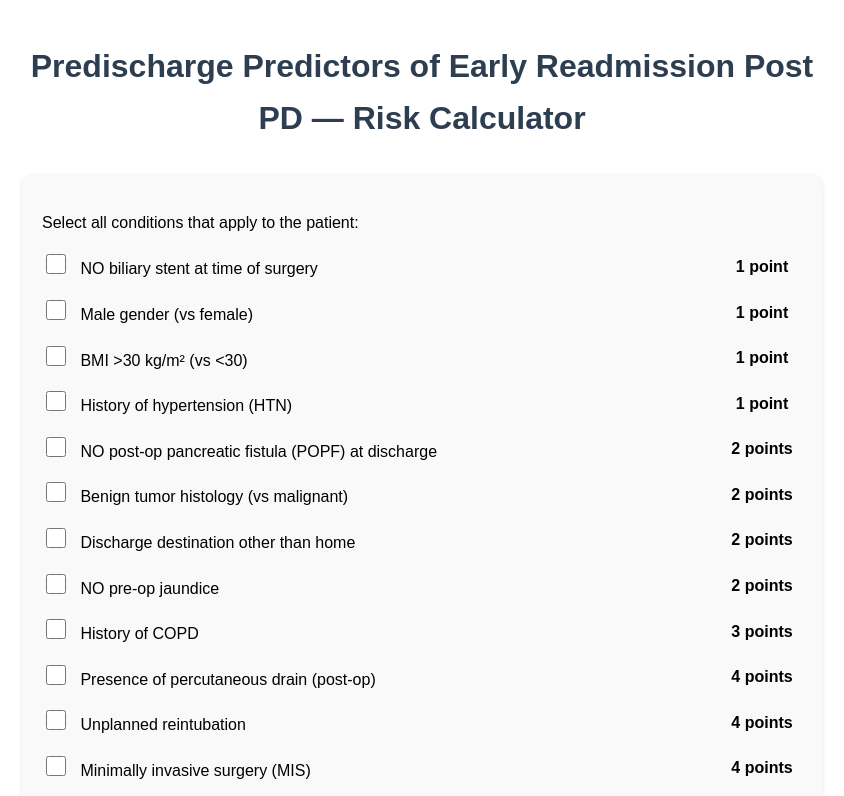
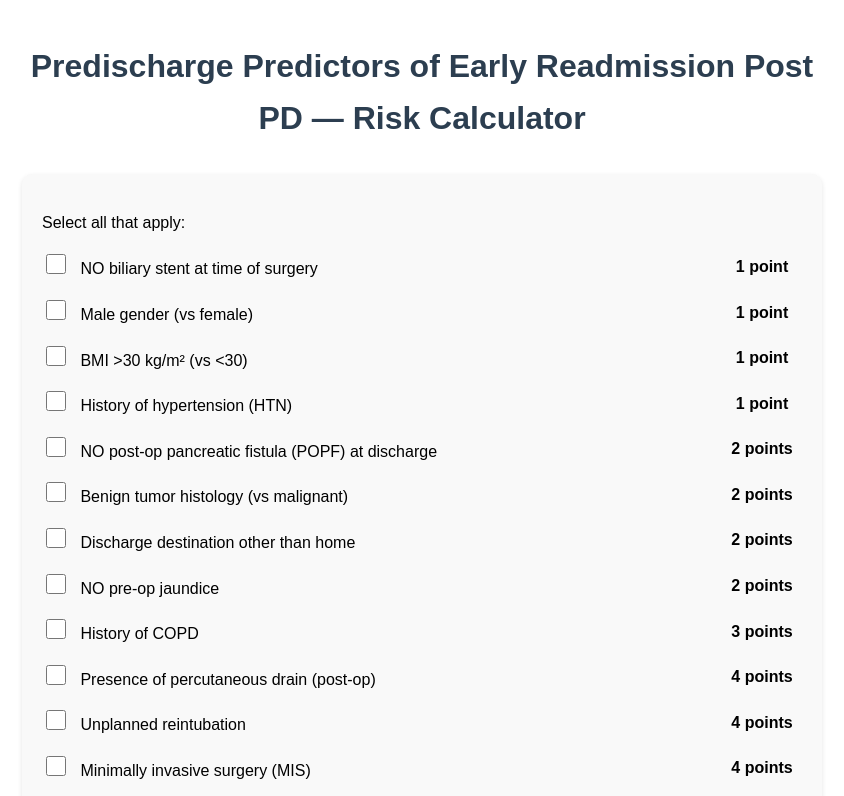
Before and after one commit to jchrispolanco/website, a plain HTML site: page index.html in a window 1280 px wide. Shown: the top 796 px of the page, without its empty margins (218-1062 px from the left). Drawn offline with Linux system fonts and the light colour scheme.

```diff
--- a/index.html
+++ b/index.html
@@ -98,7 +98,7 @@
     <h1>Predischarge Predictors of Early Readmission Post PD — Risk Calculator</h1>
 
     <div class="container">
-        <p>Select all conditions that apply to the patient:</p>
+        <p>Select all that apply:</p>
 
         <form id="risk-calculator">
             <div class="form-group">
```
